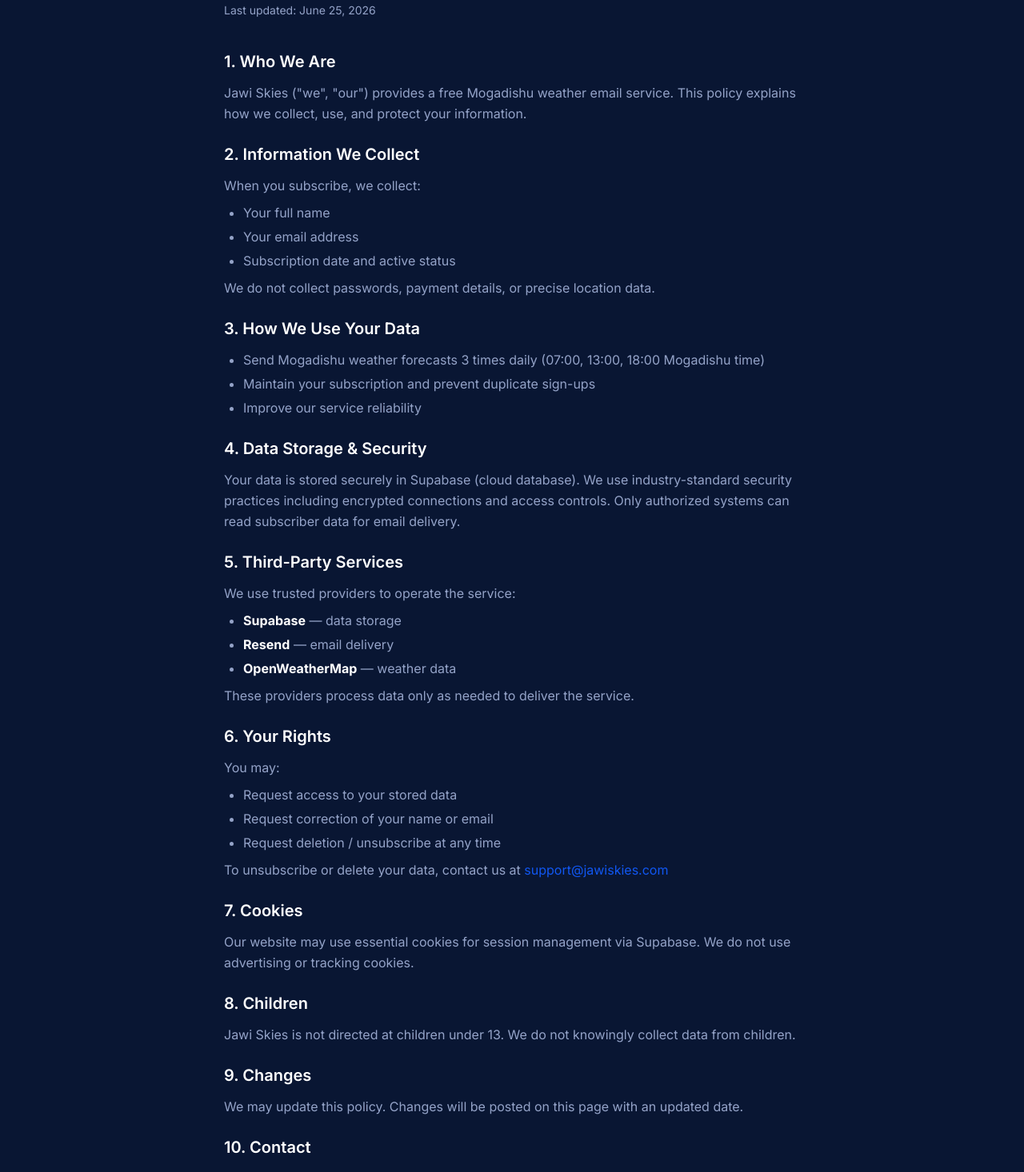
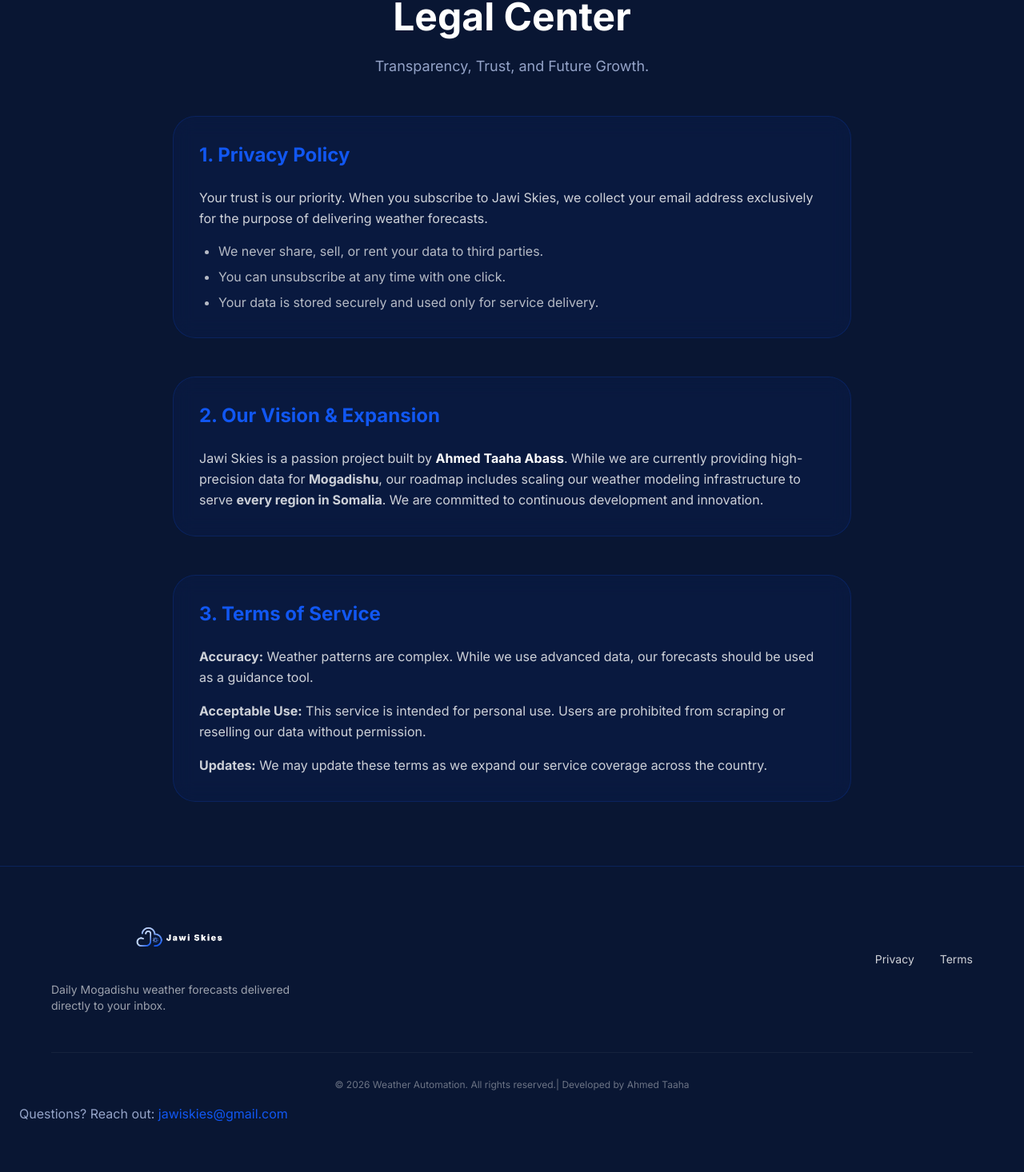
Before and after one commit to ahmedtaha85/weatheroutomation, a Next.js app: page /privacy in a window 1280 px wide. Shown: the part 182-1648 px from the top of the page at 80% size. Built offline with nearby package versions, Linux system fonts and the light colour scheme.

Commit message:
feat: updated branding, legal pages, footer, and automated email professional templates

```diff
--- a/app/components/AboutSection.tsx
+++ b/app/components/AboutSection.tsx
@@ -3,18 +3,18 @@ import WeatherDecorations from './WeatherDecorations';
 const features = [
   {
     icon: '📍',
-    title: 'Mogadishu Only',
-    desc: 'Hyper-local forecasts built exclusively for the capital city.',
+    title: 'Mogadishu & Beyond',
+    desc: 'Currently serving the capital, with plans to expand to all Somali regions.',
   },
   {
     icon: '⏰',
     title: 'Three Times Daily',
-    desc: 'Morning, afternoon, and evening — right when you need them.',
+    desc: 'Morning, afternoon, and evening forecasts delivered right when you need them.',
   },
   {
     icon: '📧',
     title: 'Inbox Delivery',
-    desc: 'No apps to install. Weather arrives directly in your email.',
+    desc: 'No apps to install. Reliable weather data arrives directly in your email.',
   },
 ];
 
@@ -22,31 +22,44 @@ export default function AboutSection() {
   return (
     <section id="about" className="max-w-6xl mx-auto px-6 py-24 relative">
       <WeatherDecorations variant="about" />
+
+      {/* Header-ka Guud */}
       <div className="text-center mb-16 relative z-10">
         <p className="text-secondary text-sm font-semibold uppercase tracking-widest mb-3">
           About Us
         </p>
         <h2 className="text-3xl md:text-5xl font-bold mb-4 text-white">
-          Built for <span className="text-[#1157f2]">Mogadishu</span>
+          Built for <span className="text-[#1157f2]">Somalia</span>
         </h2>
         <p className="text-muted-foreground max-w-xl mx-auto text-lg">
-          Precision weather insights designed for the people who call this city home.
+          Precision weather insights designed to empower every Somali citizen.
         </p>
       </div>
 
       <div className="grid md:grid-cols-2 gap-12 items-center relative z-10">
-        <div className="space-y-6">
-          <p className="text-lg leading-relaxed text-foreground/90">
-            Jawi Skies is a free weather service that delivers accurate Mogadishu
-            forecasts three times a day — so you&apos;re never caught off guard.
-          </p>
-          <p className="text-muted-foreground leading-relaxed">
-            Whether you&apos;re heading to work, planning a trip, or organizing an
-            outdoor event, our real-time data helps you make confident decisions
-            every single day.
-          </p>
+        <div className="space-y-8">
+          {/* Qeybta Creator-ka */}
+          <div className="glass-card p-8 rounded-2xl border border-[#1157f2]/20">
+            <h3 className="text-xl font-bold text-white mb-3">Meet the Creator</h3>
+            <p className="text-foreground/90 leading-relaxed">
+              Jawi Skies waxaa aasaasay oo horumariyey <span className="font-bold text-[#1157f2]">Ahmed Taaha Abass</span>.
+              Ujeeddadaydu waa inaan fududeeyo helitaanka xogta cimilada ee bulshada Soomaaliyeed,
+              anigoo isticmaalaya teknoolajiyad casri ah si aan u taageero nolol maalmeedkaaga.
+            </p>
+          </div>
+
+          {/* Qeybta Vision-ka */}
+          <div>
+            <h3 className="text-xl font-bold text-white mb-3">Our Vision</h3>
+            <p className="text-muted-foreground leading-relaxed">
+              Hadda, Jawi Skies waxay diiradda saaraysaa inay siiso saadaasha cimilada ee saxda ah dadka ku nool
+              Mogadishu. Si kastaba ha ahaatee, waxaa noo qorsheysan inaan adeeggan u ballaarino dhammaan
+              gobollada dalka Soomaaliya, si uu qof kasta oo Soomaali ah u helo xog la isku halleyn karo.
+            </p>
+          </div>
         </div>
 
+        {/* Features-ka */}
         <div className="grid gap-4">
           {features.map((item) => (
             <div
--- a/app/components/Footer.tsx
+++ b/app/components/Footer.tsx
@@ -12,11 +12,14 @@ export default function Footer() {
         </div>
         <div className="flex gap-8 text-sm text-white/80">
           <a href="/privacy" className="hover:text-white transition-colors">Privacy</a>
-          <a href="/terms" className="hover:text-white transition-colors">Terms</a>
+          <a href="/privacy" className="hover:text-white transition-colors">Terms</a>
         </div>
       </div>
       <div className="max-w-6xl mx-auto mt-12 pt-8 border-t border-white/5 text-center text-white/40 text-xs">
-        © {new Date().getFullYear()} Weather Automation. All rights reserved.
+        © {new Date().getFullYear()} Weather Automation. All rights reserved.| Developed by Ahmed Taaha
+      </div>
+      <div className="text-muted-foreground mt-4">
+        Questions? Reach out: <a href="mailto:jawiskies@gmail.com" className="text-[#1157f2] hover:underline">jawiskies@gmail.com</a>
       </div>
     </footer>
   );
--- a/app/components/Header.tsx
+++ b/app/components/Header.tsx
@@ -3,7 +3,8 @@ import Logo from './Logo';
 export default function Header() {
   return (
     <header className="sticky top-0 z-50 backdrop-blur-xl bg-[#091633]/80 border-b border-[#1157f2]/20">
-      <nav className="flex justify-between items-center py-3 px-6 md:px-12 max-w-6xl mx-auto">
+      {/* Waxaan ka dhigay py-6 si ay logada weyn ugu haboonaato */}
+      <nav className="flex justify-between items-center py-6 px-6 md:px-12 max-w-6xl mx-auto">
         <a href="/" className="hover:opacity-90 transition-opacity">
           <Logo size="sm" />
         </a>
--- a/app/privacy/page.tsx
+++ b/app/privacy/page.tsx
@@ -1,125 +1,59 @@
-import Link from 'next/link';
-import type { Metadata } from 'next';
+import Header from '../components/Header';
+import Footer from '../components/Footer';
 
-export const metadata: Metadata = {
-  title: 'Privacy Policy — Jawi Skies',
-  description: 'Privacy Policy for Jawi Skies Mogadishu weather email service.',
-};
+export default function PrivacyAndTerms() {
+  return (
+    <div className="min-h-screen bg-[#091633] text-white selection:bg-[#1157f2]/30">
+      <Header />
 
-export default function PrivacyPage() {
-  return (
-    <div className="min-h-screen bg-[#091633] text-foreground">
-      <header className="border-b border-[#1157f2]/20 py-6 px-6">
-        <div className="max-w-3xl mx-auto flex justify-between items-center">
-          <Link href="/" className="text-white font-semibold hover:text-[#1157f2] transition-colors">
-            ← Back to Jawi Skies
-          </Link>
-        </div>
-      </header>
-
-      <main className="max-w-3xl mx-auto px-6 py-16 prose prose-invert prose-headings:text-white prose-p:text-muted-foreground prose-li:text-muted-foreground">
-        <h1 className="text-4xl font-bold text-white mb-2">Privacy Policy</h1>
-        <p className="text-sm text-muted-foreground mb-10">Last updated: June 25, 2026</p>
-
-        <section className="space-y-6 text-muted-foreground leading-relaxed">
-          <div>
-            <h2 className="text-xl font-semibold text-white mb-3">1. Who We Are</h2>
-            <p>
-              Jawi Skies (&quot;we&quot;, &quot;our&quot;) provides a free Mogadishu weather email
-              service. This policy explains how we collect, use, and protect your information.
+      <main className="max-w-4xl mx-auto px-6 py-20">
+        <div className="space-y-12">
+          {/* Header-ka Bogga */}
+          <div className="text-center">
+            <h1 className="text-4xl md:text-5xl font-bold mb-6">Legal Center</h1>
+            <p className="text-muted-foreground text-lg">
+              Transparency, Trust, and Future Growth.
             </p>
           </div>
 
-          <div>
-            <h2 className="text-xl font-semibold text-white mb-3">2. Information We Collect</h2>
-            <p>When you subscribe, we collect:</p>
-            <ul className="list-disc pl-6 mt-2 space-y-1">
-              <li>Your full name</li>
-              <li>Your email address</li>
-              <li>Subscription date and active status</li>
+          {/* Privacy Policy */}
+          <section className="glass-card p-8 rounded-3xl border border-[#1157f2]/10 bg-white/5">
+            <h2 className="text-2xl font-bold mb-6 text-[#1157f2]">1. Privacy Policy</h2>
+            <p className="text-white/80 leading-relaxed mb-4">
+              Your trust is our priority. When you subscribe to Jawi Skies, we collect your email address
+              exclusively for the purpose of delivering weather forecasts.
+            </p>
+            <ul className="list-disc pl-6 space-y-2 text-white/70">
+              <li>We never share, sell, or rent your data to third parties.</li>
+              <li>You can unsubscribe at any time with one click.</li>
+              <li>Your data is stored securely and used only for service delivery.</li>
             </ul>
-            <p className="mt-2">We do not collect passwords, payment details, or precise location data.</p>
-          </div>
+          </section>
 
-          <div>
-            <h2 className="text-xl font-semibold text-white mb-3">3. How We Use Your Data</h2>
-            <ul className="list-disc pl-6 space-y-1">
-              <li>Send Mogadishu weather forecasts 3 times daily (07:00, 13:00, 18:00 Mogadishu time)</li>
-              <li>Maintain your subscription and prevent duplicate sign-ups</li>
-              <li>Improve our service reliability</li>
-            </ul>
-          </div>
+          {/* Vision & Expansion */}
+          <section className="glass-card p-8 rounded-3xl border border-[#1157f2]/10 bg-white/5">
+            <h2 className="text-2xl font-bold mb-6 text-[#1157f2]">2. Our Vision & Expansion</h2>
+            <p className="text-white/80 leading-relaxed">
+              Jawi Skies is a passion project built by <span className="font-bold text-white">Ahmed Taaha Abass</span>.
+              While we are currently providing high-precision data for <strong>Mogadishu</strong>,
+              our roadmap includes scaling our weather modeling infrastructure to serve <strong>every region in Somalia</strong>.
+              We are committed to continuous development and innovation.
+            </p>
+          </section>
 
-          <div>
-            <h2 className="text-xl font-semibold text-white mb-3">4. Data Storage & Security</h2>
-            <p>
-              Your data is stored securely in Supabase (cloud database). We use industry-standard
-              security practices including encrypted connections and access controls. Only authorized
-              systems can read subscriber data for email delivery.
-            </p>
-          </div>
+          {/* Terms of Service */}
+          <section className="glass-card p-8 rounded-3xl border border-[#1157f2]/10 bg-white/5">
+            <h2 className="text-2xl font-bold mb-6 text-[#1157f2]">3. Terms of Service</h2>
+            <div className="space-y-4 text-white/80 leading-relaxed">
+              <p><strong>Accuracy:</strong> Weather patterns are complex. While we use advanced data, our forecasts should be used as a guidance tool.</p>
+              <p><strong>Acceptable Use:</strong> This service is intended for personal use. Users are prohibited from scraping or reselling our data without permission.</p>
+              <p><strong>Updates:</strong> We may update these terms as we expand our service coverage across the country.</p>
+            </div>
+          </section>
+        </div>
+      </main>
 
-          <div>
-            <h2 className="text-xl font-semibold text-white mb-3">5. Third-Party Services</h2>
-            <p>We use trusted providers to operate the service:</p>
-            <ul className="list-disc pl-6 mt-2 space-y-1">
-              <li><strong className="text-white">Supabase</strong> — data storage</li>
-              <li><strong className="text-white">Resend</strong> — email delivery</li>
-              <li><strong className="text-white">OpenWeatherMap</strong> — weather data</li>
-            </ul>
-            <p className="mt-2">These providers process data only as needed to deliver the service.</p>
-          </div>
-
-          <div>
-            <h2 className="text-xl font-semibold text-white mb-3">6. Your Rights</h2>
-            <p>You may:</p>
-            <ul className="list-disc pl-6 mt-2 space-y-1">
-              <li>Request access to your stored data</li>
-              <li>Request correction of your name or email</li>
-              <li>Request deletion / unsubscribe at any time</li>
-            </ul>
-            <p className="mt-2">
-              To unsubscribe or delete your data, contact us at{' '}
-              <a href="mailto:support@jawiskies.com" className="text-[#1157f2] hover:underline">
-                support@jawiskies.com
-              </a>
-            </p>
-          </div>
-
-          <div>
-            <h2 className="text-xl font-semibold text-white mb-3">7. Cookies</h2>
-            <p>
-              Our website may use essential cookies for session management via Supabase. We do not
-              use advertising or tracking cookies.
-            </p>
-          </div>
-
-          <div>
-            <h2 className="text-xl font-semibold text-white mb-3">8. Children</h2>
-            <p>
-              Jawi Skies is not directed at children under 13. We do not knowingly collect data
-              from children.
-            </p>
-          </div>
-
-          <div>
-            <h2 className="text-xl font-semibold text-white mb-3">9. Changes</h2>
-            <p>
-              We may update this policy. Changes will be posted on this page with an updated date.
-            </p>
-          </div>
-
-          <div>
-            <h2 className="text-xl font-semibold text-white mb-3">10. Contact</h2>
-            <p>
-              Questions about this policy? Email{' '}
-              <a href="mailto:support@jawiskies.com" className="text-[#1157f2] hover:underline">
-                support@jawiskies.com
-              </a>
-            </p>
-          </div>
-        </section>
-      </main>
+      <Footer />
     </div>
   );
 }
```
Also changed, not shown: app/components/Logo.tsx (+5 -4 lines), app/Terms/page.tsx (added), public/assets/images/Logo/JAWISKIES-01.png (renamed from assets/images/Logo/JAWISKIES-01.png), public/assets/images/Logo/JAWISKIES-02.png (renamed from assets/images/Logo/JAWISKIES-02.png), public/assets/images/Logo/README.md (renamed from assets/images/Logo/README.md), public/assets/images/Logo/paths.ts (renamed from assets/images/Logo/paths.ts).
